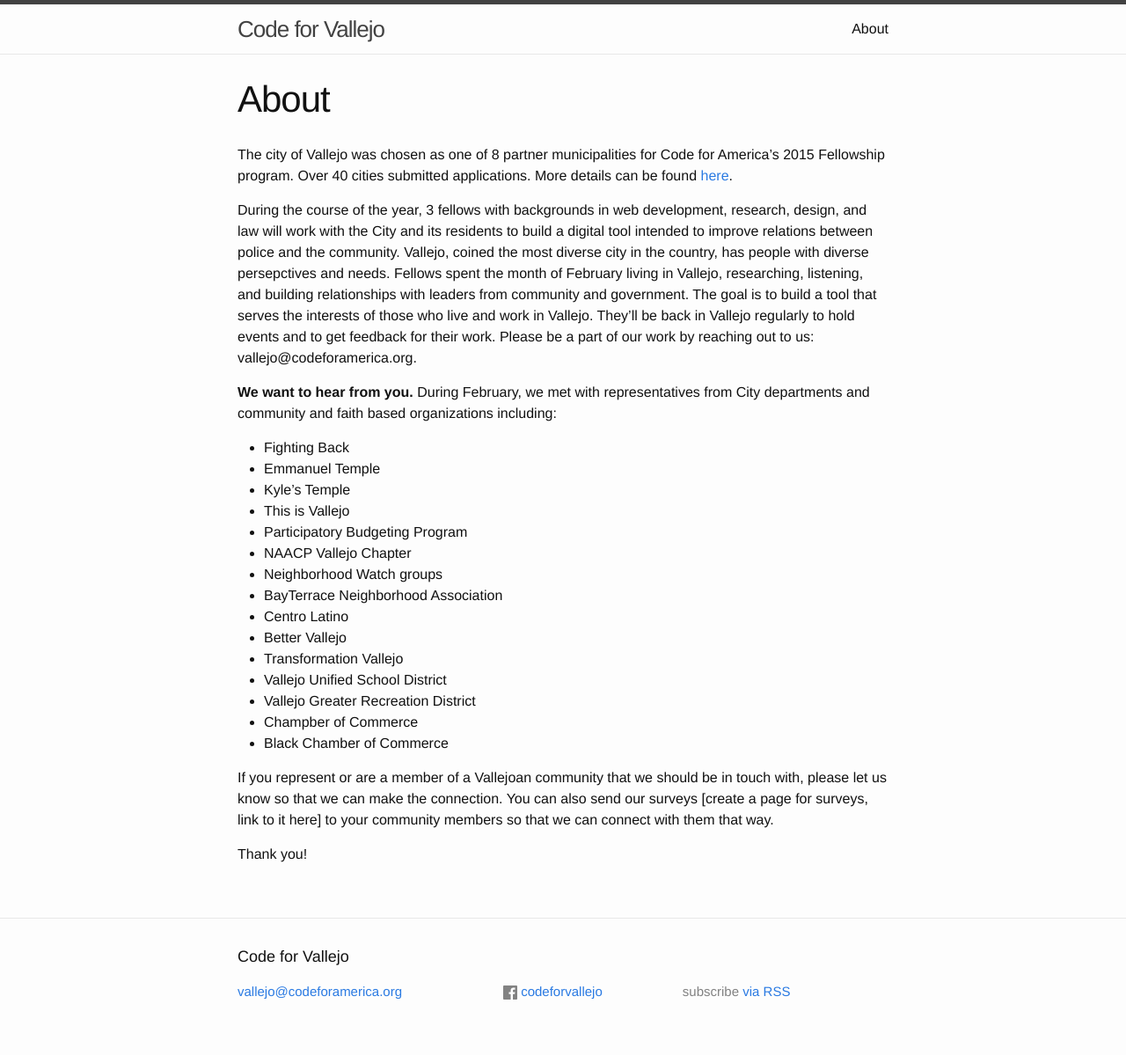
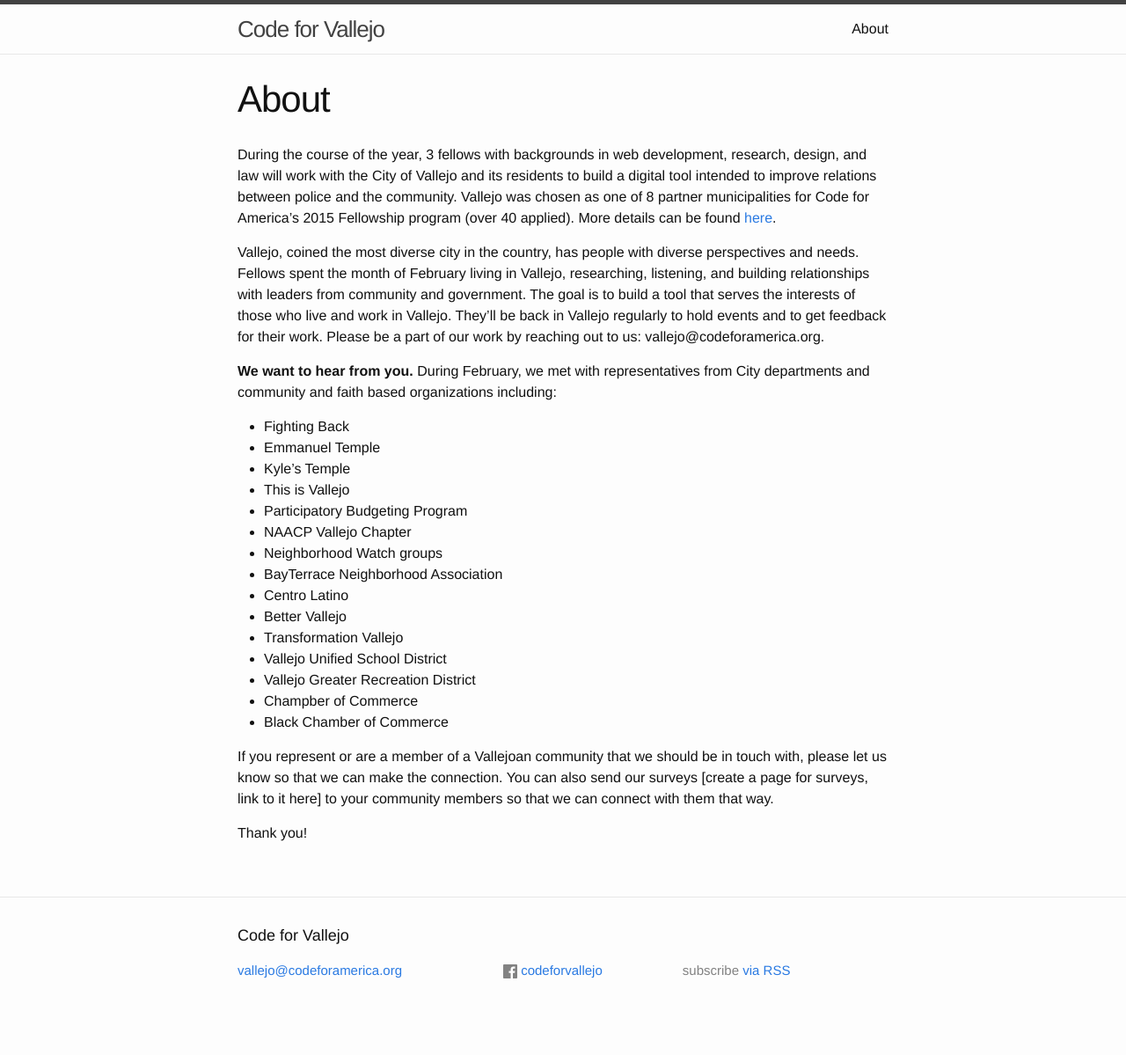
Before and after one commit to codeforamerica/code_for_vallejo, a Jekyll site: the page built from about.md, in a window 1280 px wide. Shown: the whole page at 88% size. Built offline with Jekyll 4.4.1, drawn with Linux system fonts in a browser that asks for light colours; after the commit the page ends 1175 px from its top, so only the background shows below that.

Commit message:
About changes
I just moved around paragraphs and find a typo. All content changes.

```diff
--- a/about.md
+++ b/about.md
@@ -4,9 +4,9 @@
 permalink: /about/
 ---
 
-The city of Vallejo was chosen as one of 8 partner municipalities for Code for America's 2015 Fellowship program. Over 40 cities submitted applications. More details can be found [here](http://www.codeforamerica.org/governments/vallejo/).
+During the course of the year, 3 fellows with backgrounds in web development, research, design, and law will work with the City of Vallejo and its residents to build a digital tool intended to improve relations between police and the community. Vallejo was chosen as one of 8 partner municipalities for Code for America's 2015 Fellowship program (over 40 applied). More details can be found [here](http://www.codeforamerica.org/governments/vallejo/).
 
-During the course of the year, 3 fellows with backgrounds in web development, research, design, and law will work with the City and its residents to build a digital tool intended to improve relations between police and the community. Vallejo, coined the most diverse city in the country, has people with diverse persepctives and needs. Fellows spent the month of February living in Vallejo, researching, listening, and building relationships with leaders from community and government. The goal is to build a tool that serves the interests of those who live and work in Vallejo. They'll be back in Vallejo regularly to hold events and to get feedback for their work. Please be a part of our work by reaching out to us: vallejo@codeforamerica.org.
+Vallejo, coined the most diverse city in the country, has people with diverse perspectives and needs. Fellows spent the month of February living in Vallejo, researching, listening, and building relationships with leaders from community and government. The goal is to build a tool that serves the interests of those who live and work in Vallejo. They'll be back in Vallejo regularly to hold events and to get feedback for their work. Please be a part of our work by reaching out to us: vallejo@codeforamerica.org.
 
 <b>We want to hear from you.</b>
 During February, we met with representatives from City departments and community and faith based organizations including:
```
